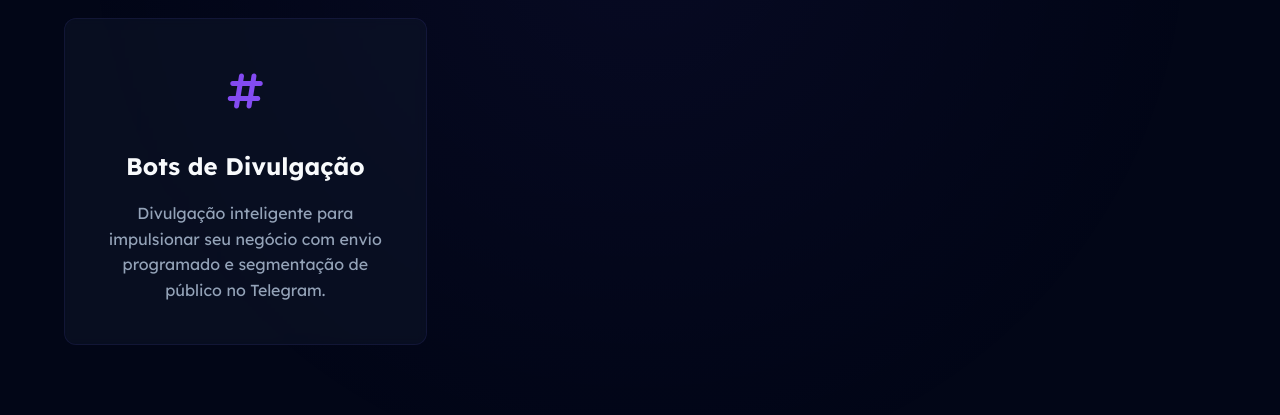
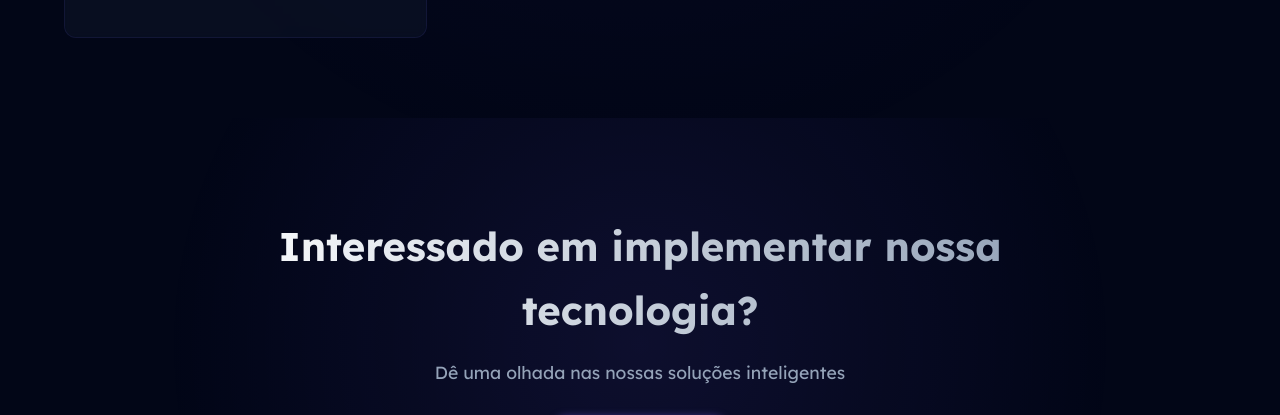
Before and after one commit to edulanzarin/movabots, a plain HTML site: page index.html in a window 1280 px wide. Shown: the part 1691-2106 px from the top of the page. Drawn offline with Linux system fonts and the light colour scheme.

Commit message:
Corrigido discrepância nas páginas

```diff
--- a/css/style.css
+++ b/css/style.css
@@ -631,6 +631,39 @@ body {
     pointer-events: none;
 }
 
+.solutions-cta {
+    padding: 6rem 5%;
+    text-align: center;
+    background: radial-gradient(circle at 50% 50%, rgba(123, 97, 255, 0.1) 0%, transparent 70%);
+}
+
+.cta-container {
+    max-width: 800px;
+    margin: 0 auto;
+    display: flex;
+    flex-direction: column;
+    justify-content: center;
+    align-items: center;
+}
+
+.cta-container h2 {
+    font-size: 2.5rem;
+    margin-bottom: 1rem;
+    background: linear-gradient(90deg, var(--light), var(--gray));
+    -webkit-background-clip: text;
+    background-clip: text;
+    color: transparent;
+}
+
+.cta-container p {
+    color: var(--gray);
+    font-size: 1.1rem;
+    margin-bottom: 2rem;
+    max-width: 600px;
+    margin-left: auto;
+    margin-right: auto;
+}
+
 /* Responsividade */
 @media (max-width: 992px) {
     .hero {
--- a/index.html
+++ b/index.html
@@ -32,7 +32,7 @@
             <p class="hero-subtitle">Automatize processos, engaje sua comunidade e potencialize seus negócios com nossos
                 bots personalizados e tecnologia de ponta.</p>
             <div class="cta-buttons">
-                <a href="demonstracoes.html" class="cta-btn primary">Ver Demonstração</a>
+                <a href="#features" class="cta-btn primary">Veja mais detalhes</a>
             </div>
         </div>
         <div class="hero-image">
@@ -40,7 +40,7 @@
         </div>
     </section>
 
-    <section class="stats">
+    <!-- <section class="stats">
         <div class="stat-card">
             <div class="stat-value" data-target="98">0</div>
             <div class="stat-label">Satisfação</div>
@@ -53,7 +53,7 @@
             <div class="stat-value" data-target="3">0</div>
             <div class="stat-label">Clientes Ativos</div>
         </div>
-    </section>
+    </section> -->
 
     <section id="features" class="features">
         <h2 class="section-title">Nossas <span>Soluções</span></h2>
@@ -83,10 +83,20 @@
         </div>
     </section>
 
+    <section class="solutions-cta">
+        <div class="cta-container">
+            <h2>Interessado em implementar nossa tecnologia?</h2>
+            <p>Dê uma olhada nas nossas soluções inteligentes</p>
+            <div class="cta-buttons">
+                <a href="solucoes.html" class="cta-btn primary">Ver Soluções</a>
+            </div>
+        </div>
+    </section>
+
     <footer class="footer">
         <div class="footer-content">
             <div class="footer-logo">MOVABOTS</div>
-            <div class="footer-links">
+            <!-- <div class="footer-links">
                 <a href="#" class="footer-link">Termos</a>
                 <a href="#" class="footer-link">Privacidade</a>
                 <a href="#" class="footer-link">Contato</a>
@@ -97,7 +107,7 @@
                 <a href="#" class="social-link"><i class="fab fa-whatsapp"></i></a>
                 <a href="#" class="social-link"><i class="fab fa-instagram"></i></a>
                 <a href="#" class="social-link"><i class="fab fa-github"></i></a>
-            </div>
+            </div> -->
         </div>
     </footer>
 
```
Also changed, not shown: contato.html (+2 -2 lines), demonstracoes.html (+2 -2 lines), solucoes.html (+2 -2 lines).
